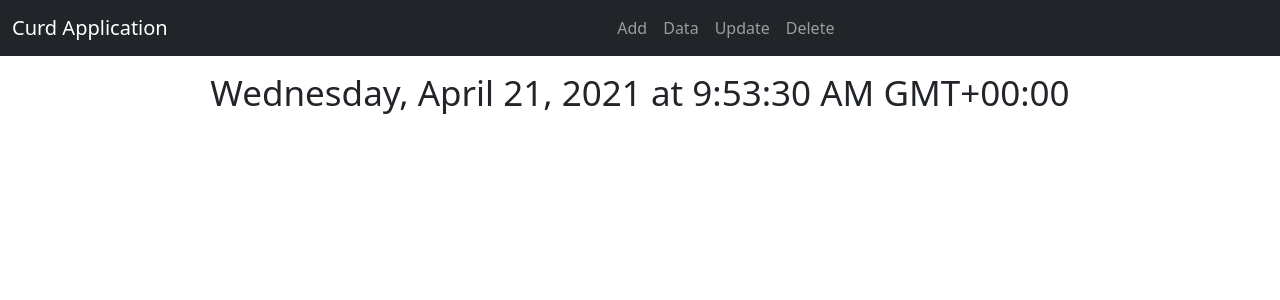
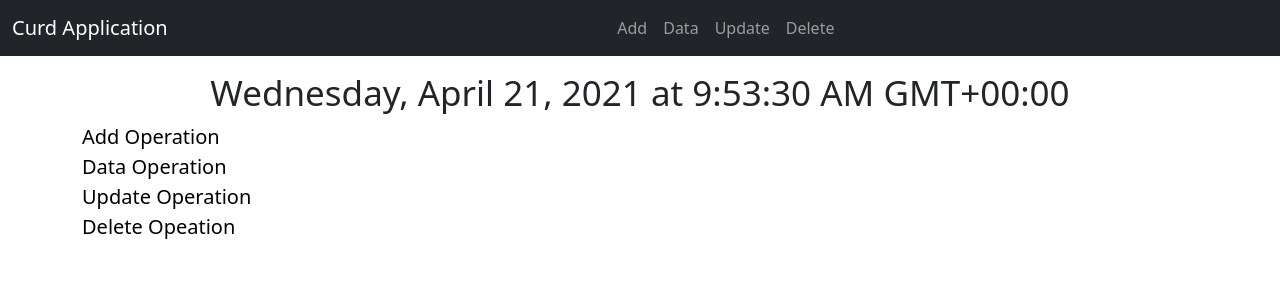
Before and after one commit to Web-Developm/angular-topics-application, an Angular app: page / in a window 1280 px wide. Shown: the top 300 px of the page. Built offline with nearby package versions, Linux system fonts and the light colour scheme.

Commit message:
switch added

```diff
--- a/src/app/app.component.html
+++ b/src/app/app.component.html
@@ -28,7 +28,26 @@
 
 <div class="container">
   <h5 class="display-6 text-center mt-3" [ngStyle]="{'font-size':'35px'}">{{today|date:'full'}}</h5>
+
+  <div *ngFor="let name of operation">
+    <div [ngSwitch]="name.name">
+      <div *ngSwitchCase="'add'"><a routerLink="/add"
+          [ngStyle]="{'text-decoration':'none', 'color':'black','font-size':'20px'}">Add
+          Operation</a></div>
+      <div *ngSwitchCase="'data'"><a routerLink="/data"
+          [ngStyle]="{'text-decoration':'none','color':'black', 'font-size':'20px'}">Data
+          Operation</a></div>
+      <div *ngSwitchCase="'update'"><a routerLink="/update"
+          [ngStyle]="{'text-decoration':'none', 'color':'black', 'font-size':'20px'}">Update
+          Operation</a></div>
+      <div *ngSwitchCase="'delete'"><a routerLink="/delete"
+          [ngStyle]="{'text-decoration':'none', 'color':'black', 'font-size':'20px'}">Delete
+          Opeation</a></div>
+    </div>
+  </div>
 </div>
 
 
+
+
 <router-outlet></router-outlet>
--- a/src/app/app.component.ts
+++ b/src/app/app.component.ts
@@ -14,6 +14,21 @@ export class AppComponent {
 
   public content = this.fs.content;
 
+  operation = [
+    {
+      name:"add"
+    },
+    {
+      name:"data"
+    },
+    {
+      name:"update"
+    },
+    {
+      name:"delete"
+    }
+  ]
+
 
 
   constructor(private fs: FormsService) {
--- a/src/app/data/data.component.html
+++ b/src/app/data/data.component.html
@@ -18,10 +18,13 @@
         <td>{{sur}}. {{item.name}}</td>
         <td>{{item.salary| currency:'INR':'symbol'}}</td>
         <td>{{item.age}}</td>
-        <td *ngIf="item.age>=18; else el">Elgible</td>
-        <ng-template #el>Not Elgible</ng-template>
-        <td *ngIf="item.salary>3000; else el">Elgible</td>
-        <ng-template #el>Not Elgible</ng-template>
+
+        <td *ngIf="item.age>=18; else el">Eligible</td>
+        <ng-template #el>Not Eligible</ng-template>
+
+        <td *ngIf="item.salary>3000; else el">Eligible</td>
+        <ng-template #el>Not Eligible</ng-template>
+
       </tr>
     </tbody>
   </table>
--- a/src/app/data/data.component.ts
+++ b/src/app/data/data.component.ts
@@ -14,16 +14,16 @@ export class DataComponent implements OnInit {
 
   constructor(private fs: FormsService, private http: HttpClient) { }
 
-  title="Data";
+  title = "Data";
 
-  sur="Mr";
+  sur = "Mr";
 
   public items!: Structure[];
 
 
 
   get() {
-    this.fs.info().subscribe(
+    this.fs.info(). subscribe(
       data => {
         this.items = data;
         console.log(data);
@@ -31,15 +31,16 @@ export class DataComponent implements OnInit {
     )
   }
 
-  check=(index:any):any=>{
-    let test=this.items[index];
 
-    if(test.age<18)
-    {
+
+  check = (index: any): any => {
+    let test = this.items[index];
+
+    if (test.age > 18) {
       alert("Not eligible")
     }
 
-    else{
+    else {
       alert("Not eligible");
     }
   }
```
